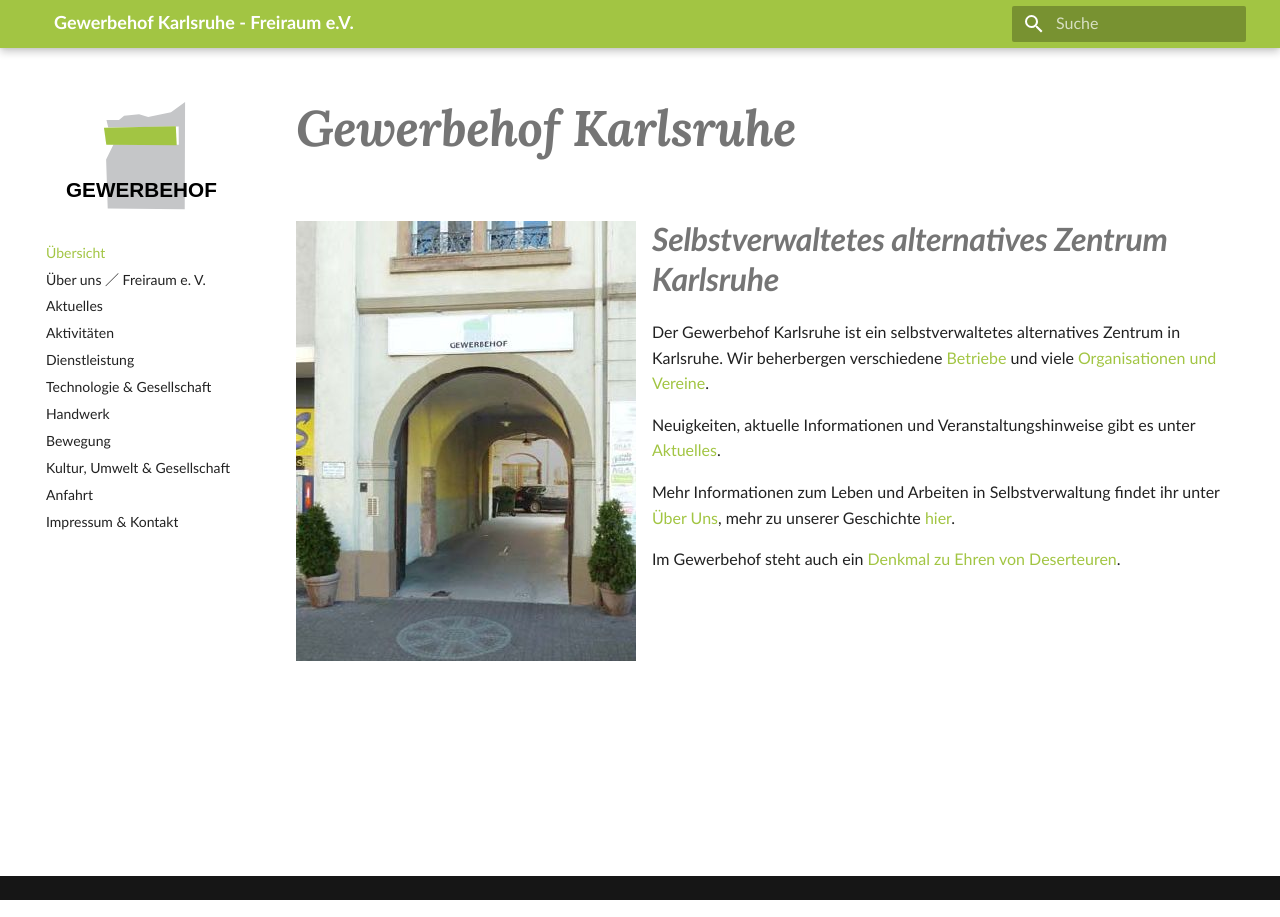
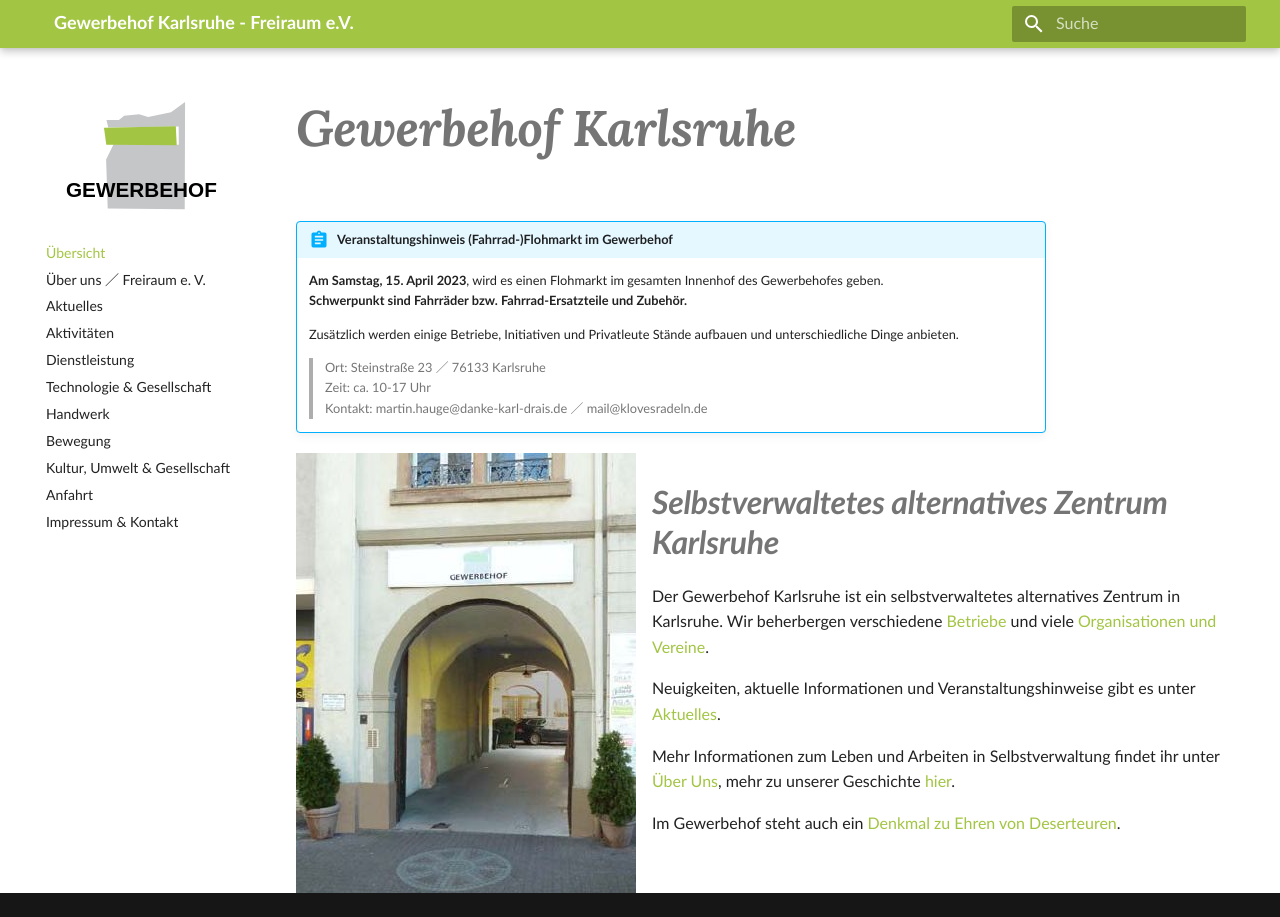
Before and after one commit to entropia/gewerbehof-webseite, an MkDocs documentation site: the page built from docs/index.md, in a window 1280 px wide. Built offline with MkDocs 1.6.1 and Material for MkDocs 9.7.7, drawn with Linux system fonts in a browser that asks for light colours; comment, search, counter and statistics services are not loaded.

Commit message:
Add admonition about Flohmarkt to start page

```diff
--- a/docs/index.md
+++ b/docs/index.md
@@ -5,6 +5,17 @@ hide:
 ---
 
 # Gewerbehof Karlsruhe
+
+!!! abstract "Veranstaltungshinweis (Fahrrad-)Flohmarkt im Gewerbehof"
+
+    **Am Samstag, 15. April 2023**, wird es einen Flohmarkt im gesamten Innenhof des Gewerbehofes geben.
+    **Schwerpunkt sind Fahrräder bzw. Fahrrad-Ersatzteile und Zubehör.**
+
+    Zusätzlich werden einige Betriebe, Initiativen und Privatleute Stände aufbauen und unterschiedliche Dinge anbieten.
+
+    > Ort: Steinstraße 23 ／ 76133 Karlsruhe
+    > Zeit: ca. 10-17 Uhr
+    > Kontakt: martin.hauge@danke-karl-drais.de ／ mail@klovesradeln.de
 
 ![Bild des Eingangs zum Gewerbehof <](img/eingang.jpg)
 
```
